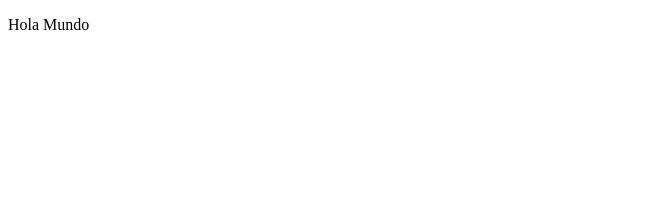
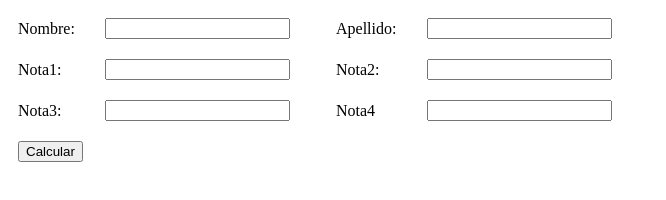
Before and after one commit to sirmalcom777/Inacap-1, a plain HTML site: page Taller de Programación II/index.html in a window 1280 px wide. Shown: the whole page, without its empty margins (0-666 px from the left). Drawn offline with Linux system fonts and the light colour scheme.

Commit message:
Update index.html

```diff
--- a/Taller de Programación II/index.html
+++ b/Taller de Programación II/index.html
@@ -1,9 +1,42 @@
-<!DOCTYPE html>
-<html>
+<!DOCTYPE html PUBLIC "-//W3C//DTD XHTML 1.0 Transitional//EN" "http://www.w3.org/TR/xhtml1/DTD/xhtml1-transitional.dtd">
+<html xmlns="http://www.w3.org/1999/xhtml">
 <head>
-	<title></title>
+<meta http-equiv="Content-Type" content="text/html; charset=utf-8" />
+<title>Documento sin título</title>
 </head>
+
 <body>
-	<p>Hola Mundo</p>
+<form id="form1" name="form1" method="post" action="CalcularNota">
+  <table width="640" border="0" cellspacing="0" cellpadding="10">
+    <tr>
+      <td>Nombre:</td>
+      <td><label for="Nombre"></label>
+      <input type="text" name="NombreTXT" id="NombreTXT" /></td>
+      <td>Apellido:</td>
+      <td><label for="apellidoTXT"></label>
+      <input type="text" name="apellidoTXT" id="apellidoTXT" /></td>
+    </tr>
+    <tr>
+      <td>Nota1:</td>
+      <td><label for="nota1TXT"></label>
+      <input type="text" name="nota1TXT" id="nota1TXT" /></td>
+      <td>Nota2:</td>
+      <td><label for="nota2TXT"></label>
+      <input type="text" name="nota2TXT" id="nota2TXT" /></td>
+    </tr>
+    <tr>
+      <td>Nota3:</td>
+      <td><label for="nota3TXT"></label>
+      <input type="text" name="nota3TXT" id="nota3TXT" /></td>
+      <td>Nota4</td>
+      <td><label for="nota4TXT"></label>
+      <input type="text" name="nota4TXT" id="nota4TXT" /></td>
+    </tr>
+    <tr>
+      <td colspan="4"><input type="submit" name="Calcular" id="Calcular" value="Calcular" /></td>
+    </tr>
+  </table>
+  <br />
+</form>
 </body>
 </html>
```
